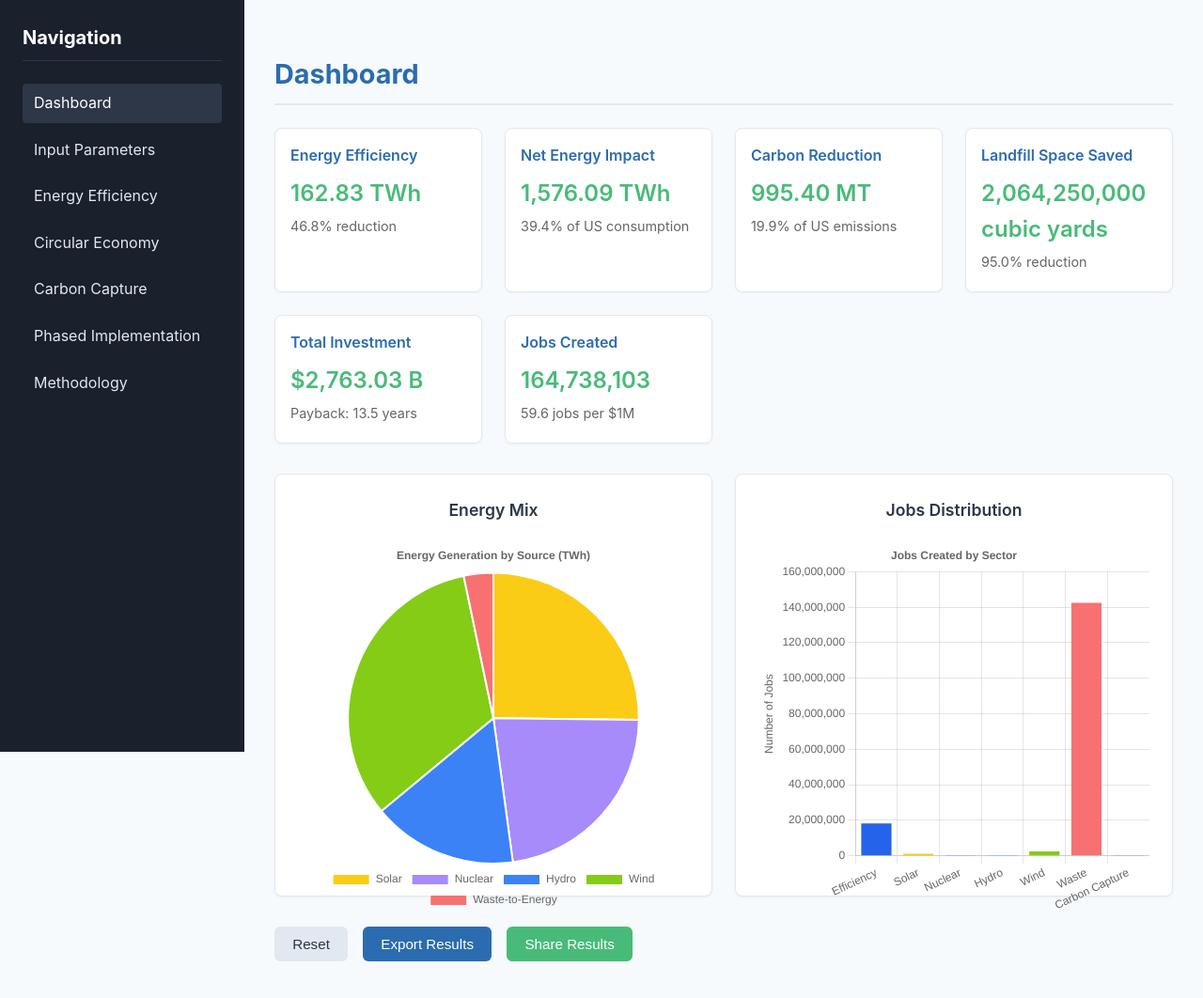
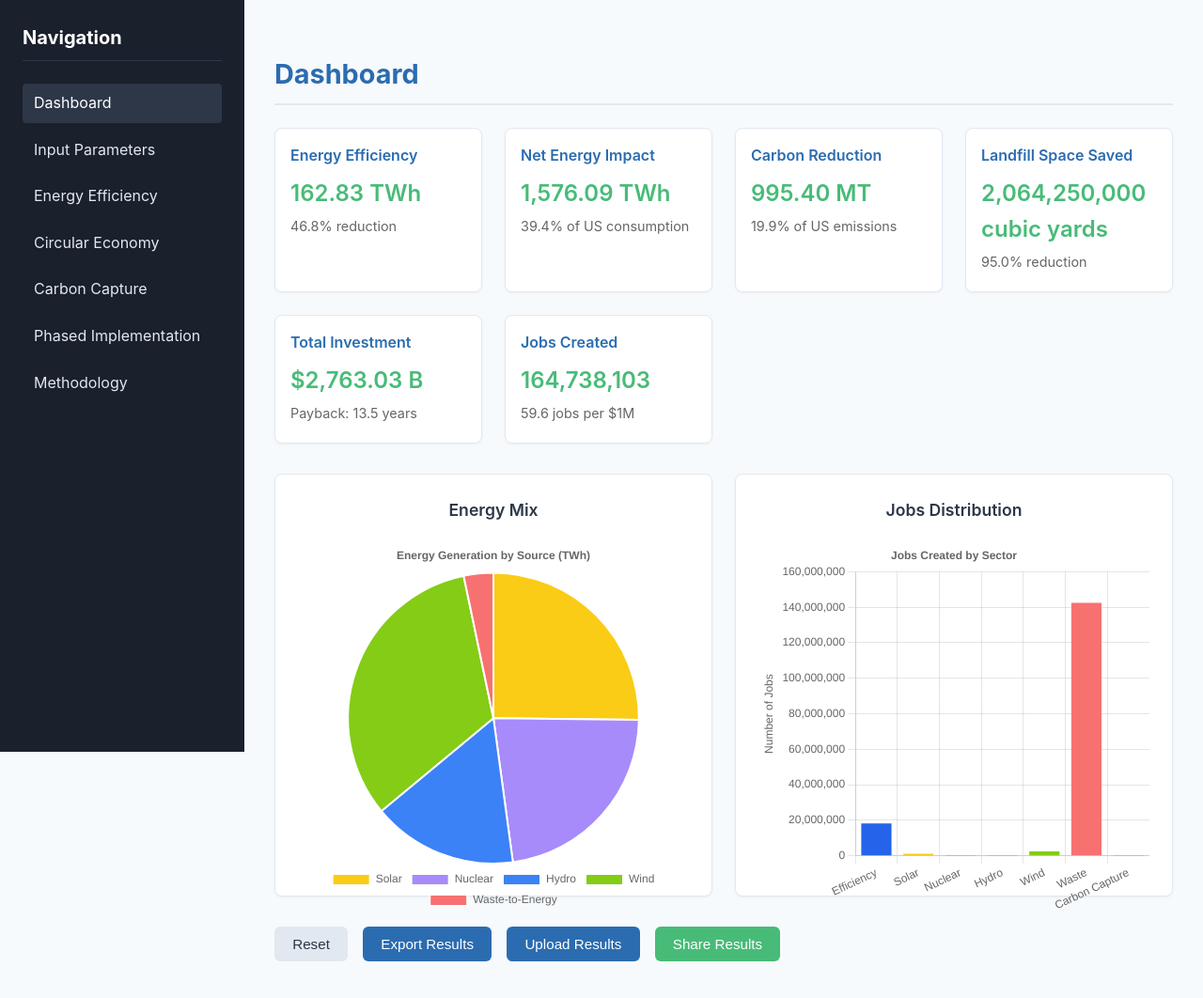
Before and after one commit to lostinalaskatill08/waste-to-energy-calculator, a website: page index.html in a window 1280 px wide. Shown: the whole page at 94% size. Drawn offline with nearby package versions, Linux system fonts and the light colour scheme.

Commit message:
Added upload button and optimized share/upload functionality

```diff
--- a/index.html
+++ b/index.html
@@ -72,10 +72,11 @@
           </div>
         </div>
 
-        <!-- Reset, Export, and Share Buttons -->
+        <!-- Reset, Export, Share, and Upload Buttons -->
         <div class="action-buttons" style="margin-top: 30px;">
           <button id="reset-button" class="secondary">Reset</button>
           <button id="export-button">Export Results</button>
+          <button id="upload-button">Upload Results</button>
           <button id="share-button">Share Results</button>
         </div>
       </section>
```
